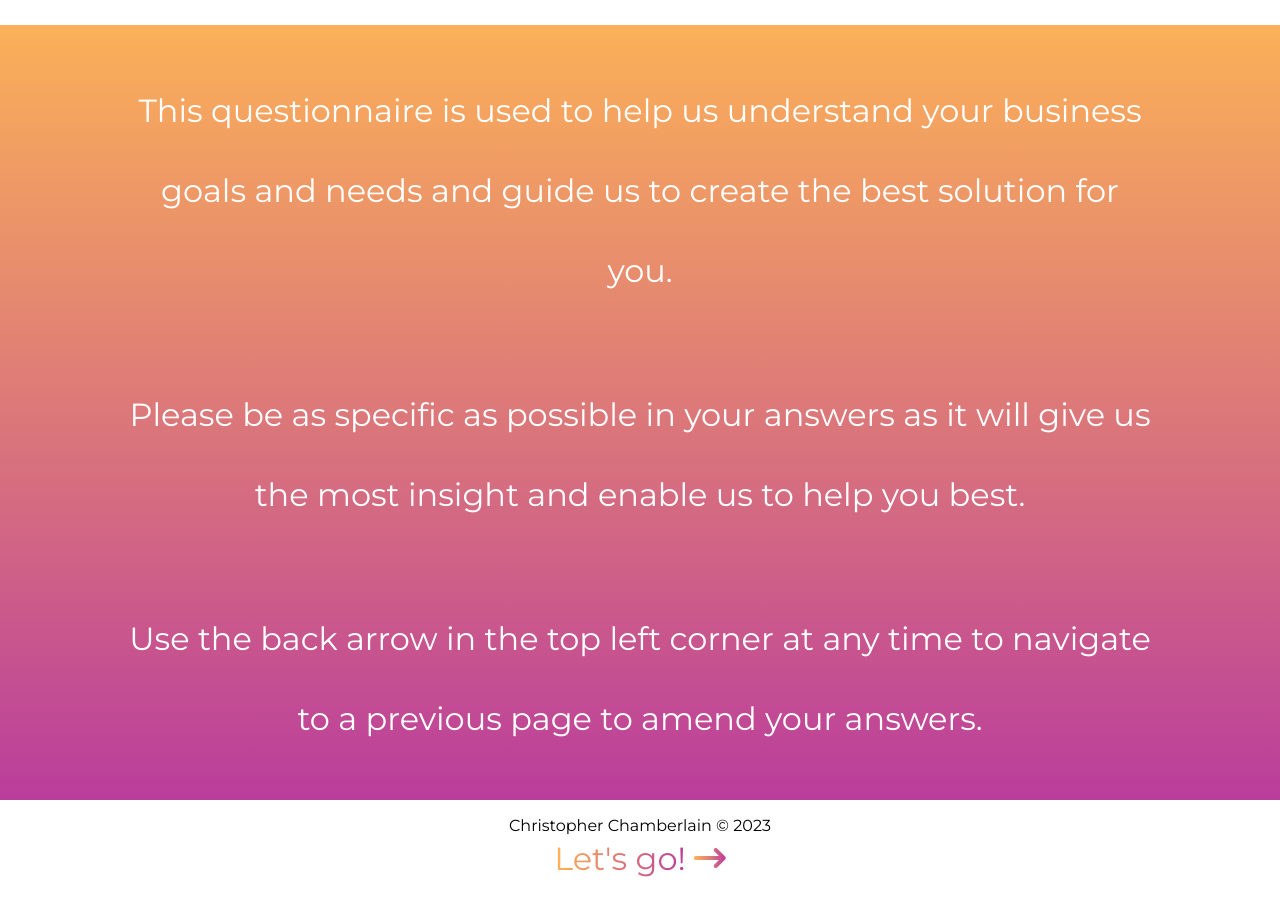
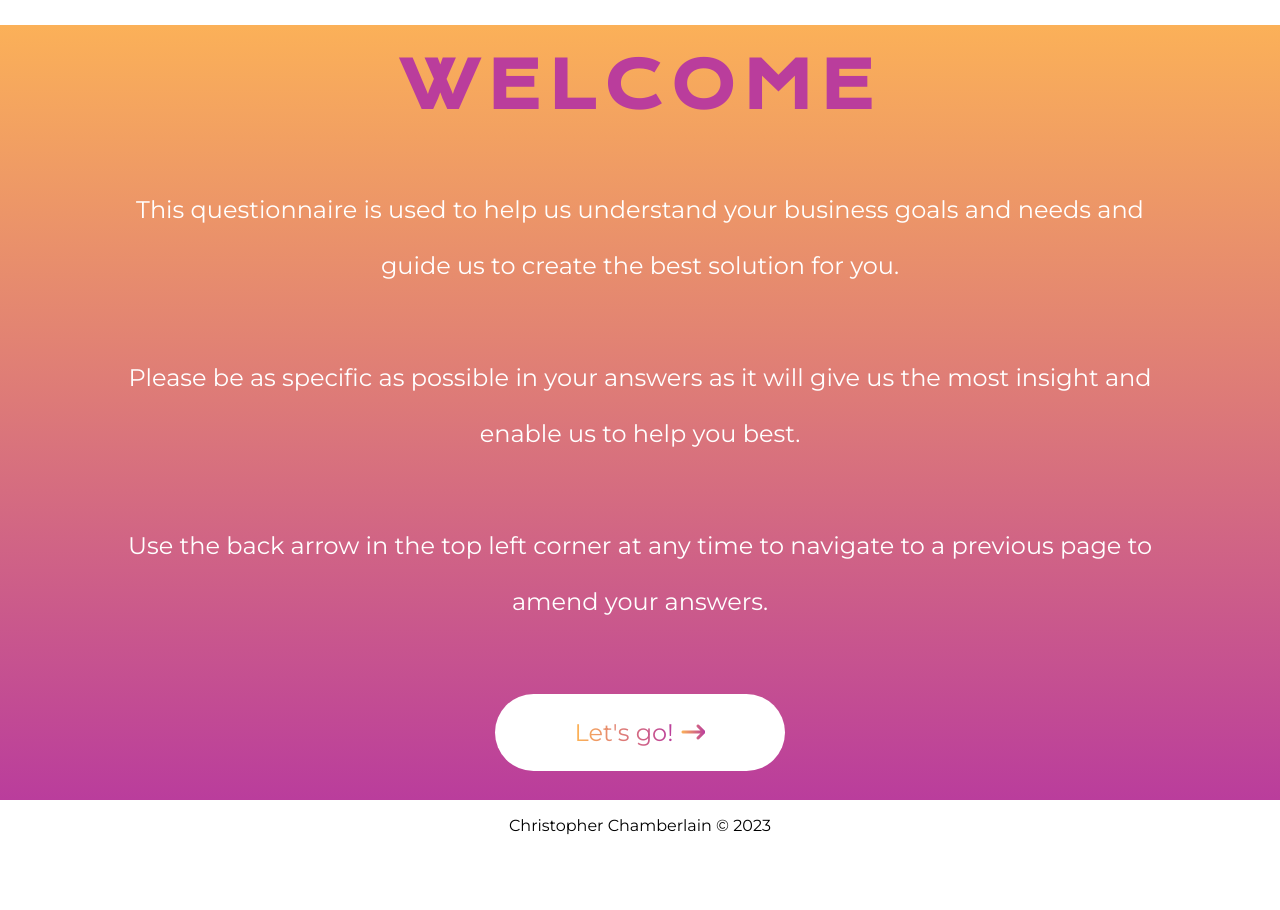
Before and after one commit to AkaraTawng/client-design-questionairre, a React (Vite) app: page / in a window 1280 px wide. After the commit the page ends 851 px from the top, so only its background shows below. Built offline with nearby package versions, Linux system fonts and the light colour scheme.

Commit message:
adjust welcome content size and position @tablet

```diff
--- a/src/components/Form.jsx
+++ b/src/components/Form.jsx
@@ -269,13 +269,15 @@ const NextButton = styled.button`
       }
     }
 
-@media ${devices.mobileL} {
-  font-size: 2rem;
-}
+  @media ${devices.mobileL} {
+    font-size: 2rem;
+  }
+
+  @media ${devices.tablet} {
+    font-size: 1.5rem;
+  }
 `;
 
-const SubmitBtn = styled(NextButton)`
-
-`;
+const SubmitBtn = styled(NextButton)``;
 
 export default Form
--- a/src/components/Welcome.jsx
+++ b/src/components/Welcome.jsx
@@ -40,6 +40,12 @@ const HeaderMessage = styled.h1`
     margin-top: 1rem;
     margin-bottom: 2rem;
   }
+
+  @media ${devices.tablet} {
+    font-size: 4rem;
+    margin-top: 1rem;
+    margin-bottom: 2rem;
+  }
 `;
 
 const BodyText = styled.p`
@@ -56,6 +62,12 @@ const BodyText = styled.p`
 
     @media ${devices.mobileL} {
       font-size: 2rem;
+      margin-bottom: .5rem;
+    }
+
+    @media ${devices.tablet} {
+      font-size: 1.5rem;
+      line-height:3.5rem;
       margin-bottom: 2rem;
     }
 
@@ -65,9 +77,11 @@ const BodyText = styled.p`
     @media ${devices.mobileL} {
       margin-bottom: 0rem;
     }
+
+    @media ${devices.tablet} {
+      margin-bottom: 1rem;
     }
-
-
+  }
 `;
 
 export default Welcome
```
Lines whose indentation alone changed are shown as unchanged.
